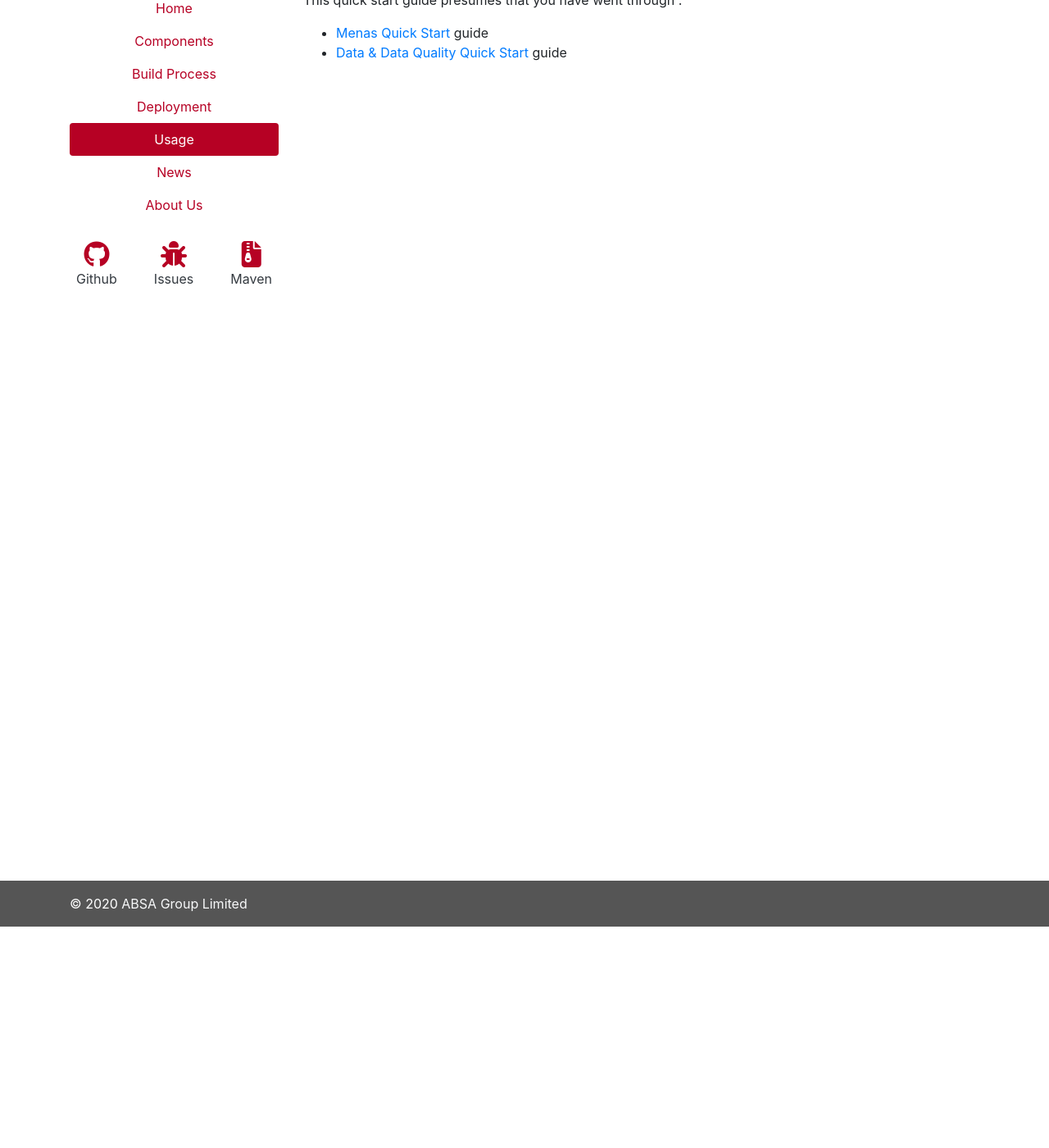
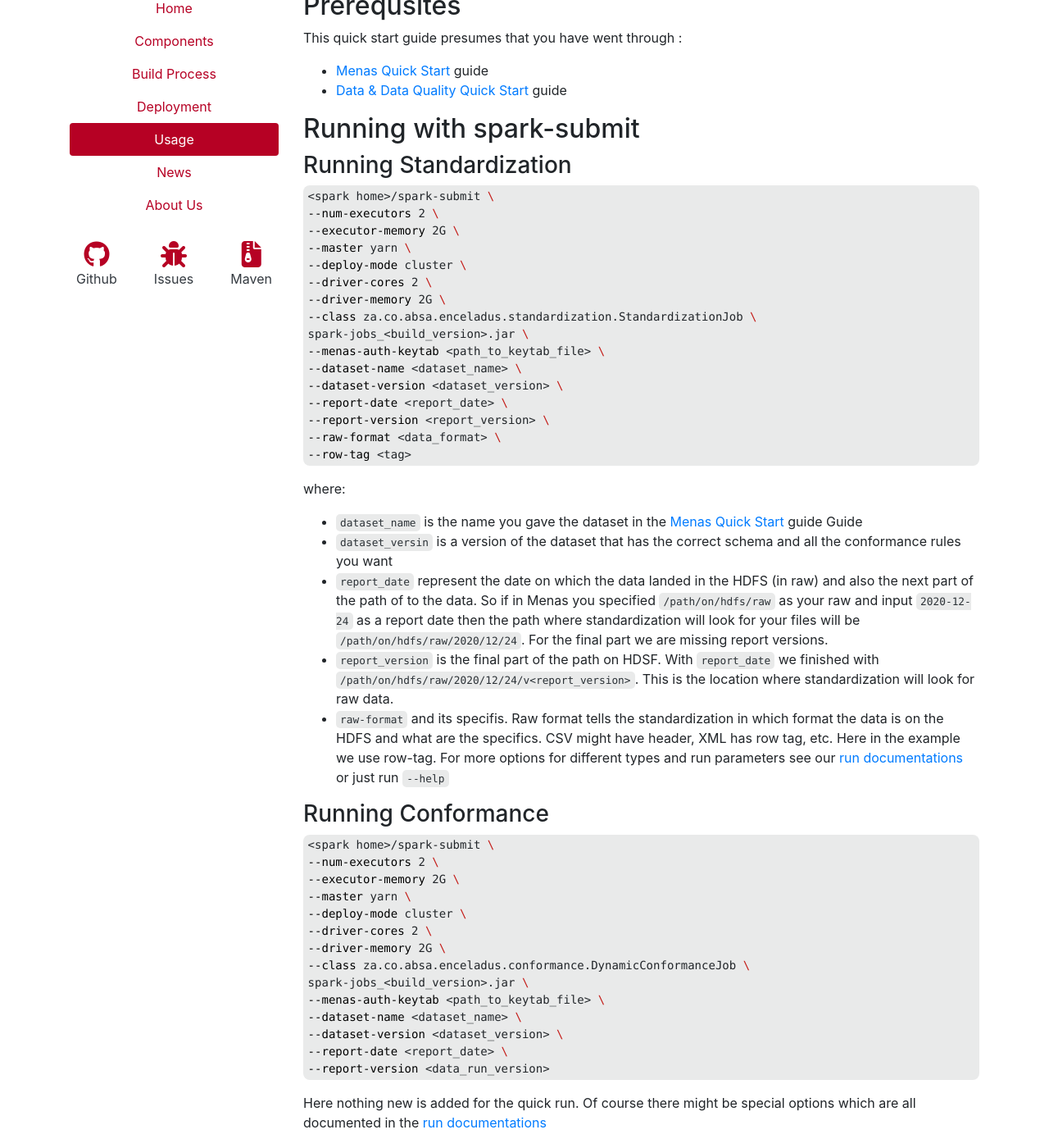
Before and after one commit to AbsaOSS/enceladus, a Jekyll site: the page built from _docs/2.0.0/usage/spark-jobs-quick-start.md, in a window 1280 px wide and 1400 px high, scrolled down 270 px. Shown: the whole window at 82% size. Built offline with Jekyll 4.4.1, drawn with Linux system fonts in a browser that asks for light colours; nearby versions of some CDN libraries; some of the changed text lies outside the part shown.

Commit message:
#622 Add quick start guides
- for Data Quality
- for Spark jobs

````diff
--- a/_docs/2.0.0/usage/spark-jobs-quick-start.md
+++ b/_docs/2.0.0/usage/spark-jobs-quick-start.md
@@ -7,8 +7,97 @@
     - 'usage'
 redirect_from: /docs/usage/spark-jobs-quick-start
 ---
+{% capture docs_path %}{{ site.baseurl }}/docs/{{ page.version }}{% endcapture %}
+
+## Prerequsites
 
 This quick start guide presumes that you have went through :
 
 - [Menas Quick Start]({{ docs_path }}/usage/menas-quick-start) guide
 - [Data & Data Quality Quick Start]({{ docs_path }}/usage/data-quick-start) guide
+
+## Running with spark-submit
+
+### Running Standardization
+
+```shell
+<spark home>/spark-submit \
+--num-executors 2 \
+--executor-memory 2G \
+--master yarn \
+--deploy-mode cluster \
+--driver-cores 2 \
+--driver-memory 2G \
+--class za.co.absa.enceladus.standardization.StandardizationJob \
+spark-jobs_<build_version>.jar \
+--menas-auth-keytab <path_to_keytab_file> \
+--dataset-name <dataset_name> \
+--dataset-version <dataset_version> \
+--report-date <report_date> \
+--report-version <report_version> \
+--raw-format <data_format> \
+--row-tag <tag>
+```
+
+where:
+
+- `dataset_name` is the name you gave the dataset in the [Menas Quick Start]({{ docs_path }}/usage/menas-quick-start) guide Guide
+- `dataset_versin` is a version of the dataset that has the correct schema and all the conformance rules you want
+- `report_date` represent the date on which the data landed in the HDFS (in raw) and also the next part of the path of to the data. So if in Menas you specified `/path/on/hdfs/raw` as your raw and input `2020-12-24` as a report date then the path where standardization will look for your files will be `/path/on/hdfs/raw/2020/12/24`. For the final part we are missing report versions.
+- `report_version` is the final part of the path on HDSF. With `report_date` we finished with `/path/on/hdfs/raw/2020/12/24/v<report_version>`. This is the location where standardization will look for raw data.
+- `raw-format` and its specifis. Raw format tells the standardization in which format the data is on the HDFS and what are the specifics. CSV might have header, XML has row tag, etc. Here in the example we use row-tag. For more options for different types and run parameters see our [run documentations](https://absaoss.github.io/enceladus/docs/2.0.0/usage/run) or just run `--help`
+
+
+### Running Conformance
+
+```shell
+<spark home>/spark-submit \
+--num-executors 2 \
+--executor-memory 2G \
+--master yarn \
+--deploy-mode cluster \
+--driver-cores 2 \
+--driver-memory 2G \
+--class za.co.absa.enceladus.conformance.DynamicConformanceJob \
+spark-jobs_<build_version>.jar \
+--menas-auth-keytab <path_to_keytab_file> \
+--dataset-name <dataset_name> \
+--dataset-version <dataset_version> \
+--report-date <report_date> \
+--report-version <data_run_version>
+```
+
+Here nothing new is added for the quick run. Of course there might be special options which are all documented in the [run documentations](https://absaoss.github.io/enceladus/docs/2.0.0/usage/run)
+
+## Running with helper scripts
+
+If your local DevOps/SysAdmin set up helper scripts for you, then it is even easier. You can omit all the spark options if sensible defaults are provided or Dynamic Resource Allocation is enabled. For more about this ask the people who set up your environment.
+
+When scripts are properly set up, then only a few parameters need to specified.
+
+The basic command to run Standardization becomes:
+
+```shell
+<path to scripts>/run_standardization.sh \
+--menas-auth-keytab <path_to_keytab_file> \
+--dataset-name <dataset_name> \
+--dataset-version <dataset_version> \
+--report-date <report_date> \
+--report-version <data_run_version> \
+--raw-format <data_format> \
+--row-tag <tag>
+```
+
+The basic command to run Conformance becomes:
+
+```shell
+<path to scripts>/run_conformance.sh \
+--deploy-mode <client/cluster> \
+--menas-auth-keytab <path_to_keytab_file> \
+--dataset-name <dataset_name> \
+--dataset-version <dataset_version> \
+--report-date <report_date> \
+--report-version <data_run_version>
+```
+
+For more options and arguments check the [run documentations](https://absaoss.github.io/enceladus/docs/2.0.0/usage/run)
````
Also changed, not shown: _docs/2.0.0/usage/data-quick-start.md (+28 -0 lines), _docs/2.0.0/usage/menas-quick-start.md (+2 -0 lines).
